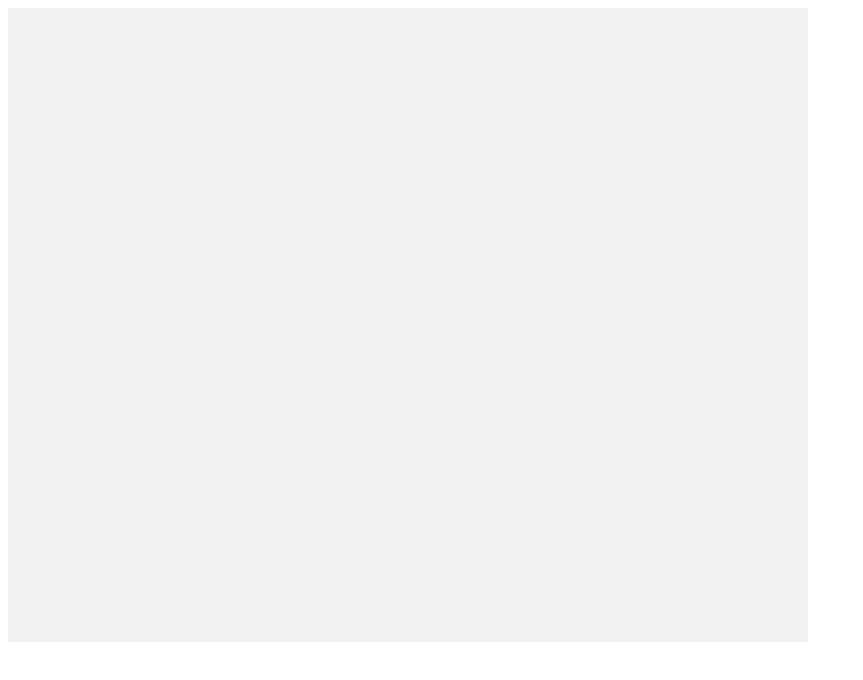
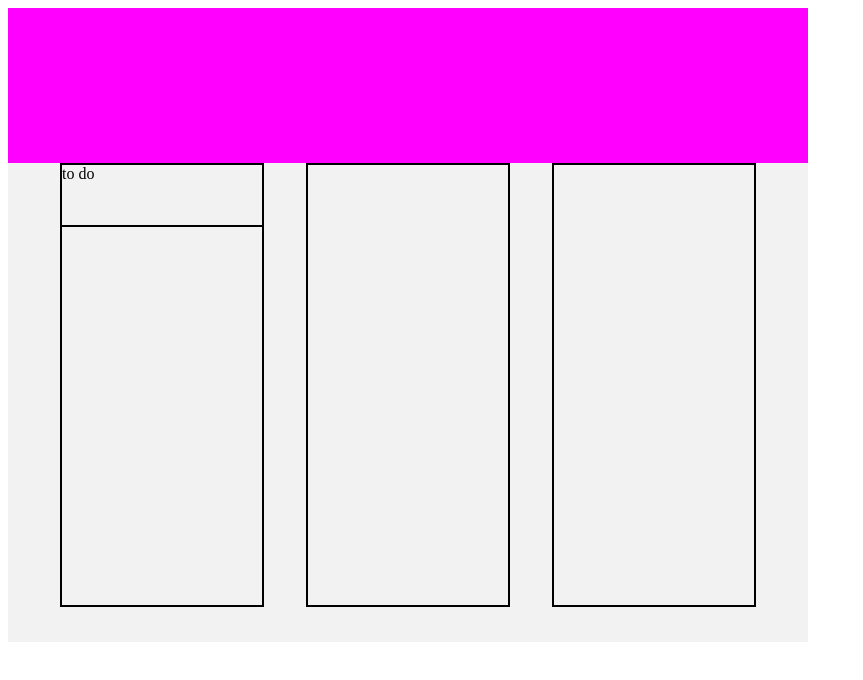
Before and after one commit to nattsnb/ja-to-do-list, a plain HTML site: page index.html in a window 1280 px wide. Shown: the whole page, without its empty margins (0-863 px from the left). Drawn offline with Linux system fonts and the light colour scheme.

Commit message:
added dimentions for input and column sections. added dimentions and styled borders for the columns.

```diff
--- a/index.html
+++ b/index.html
@@ -12,17 +12,17 @@
 <div id="general-wrapper">
   <div id="input-section"></div>
   <div id="column-section">
-    <div id="to-do-column" class="list-column">
-      <div class="column-tittle"></div>
+    <div id="to-do-column" class="column">
+      <div class="column-title">to do</div>
       <div class="column-content">
         <div class="task-wrapper">
-          <div class="task-tittle"></div>
+          <div class="task-name"></div>
           <div class="task-icon-bar"></div>
         </div>
       </div>
     </div>
-    <div id="doing-column" class="list-column"></div>
-    <div id="done-column" class="list-column"></div>
+    <div id="doing-column" class="column"></div>
+    <div id="done-column" class="column"></div>
   </div>
 </div>
 
--- a/style.css
+++ b/style.css
@@ -3,3 +3,29 @@
     height: 634px;
     background-color: #F2F2F2;
 }
+
+#input-section {
+    height: 155px;
+    background-color: fuchsia;
+}
+
+#column-section {
+    display: flex;
+    justify-content: space-evenly;
+    padding: 0 10px 0 10px;
+}
+
+.column {
+    width: 200px;
+    height: 440px;
+    border: solid;
+    border-width: 2px;
+    display: flex;
+    flex-direction: column;
+}
+
+.column-title {
+    height: 60px;
+    border-bottom: solid;
+    border-width: 2px;
+}
```
